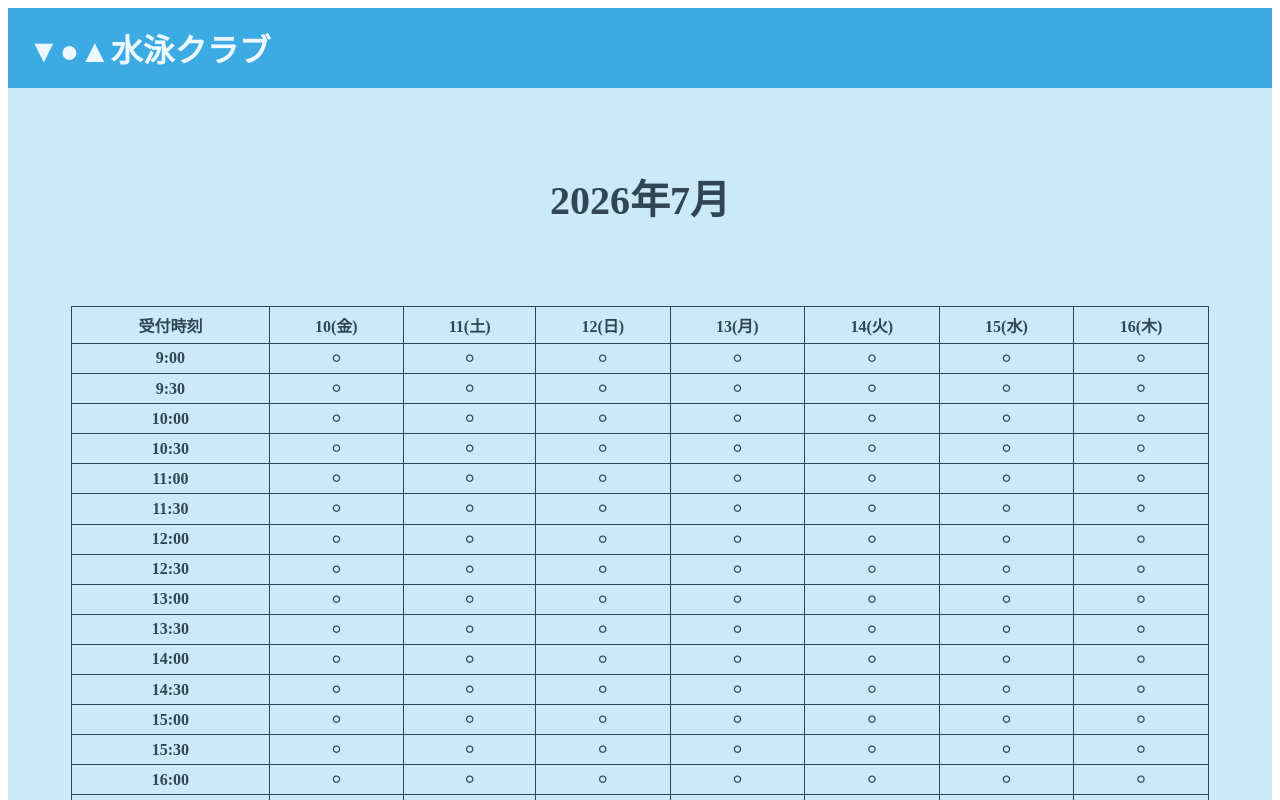
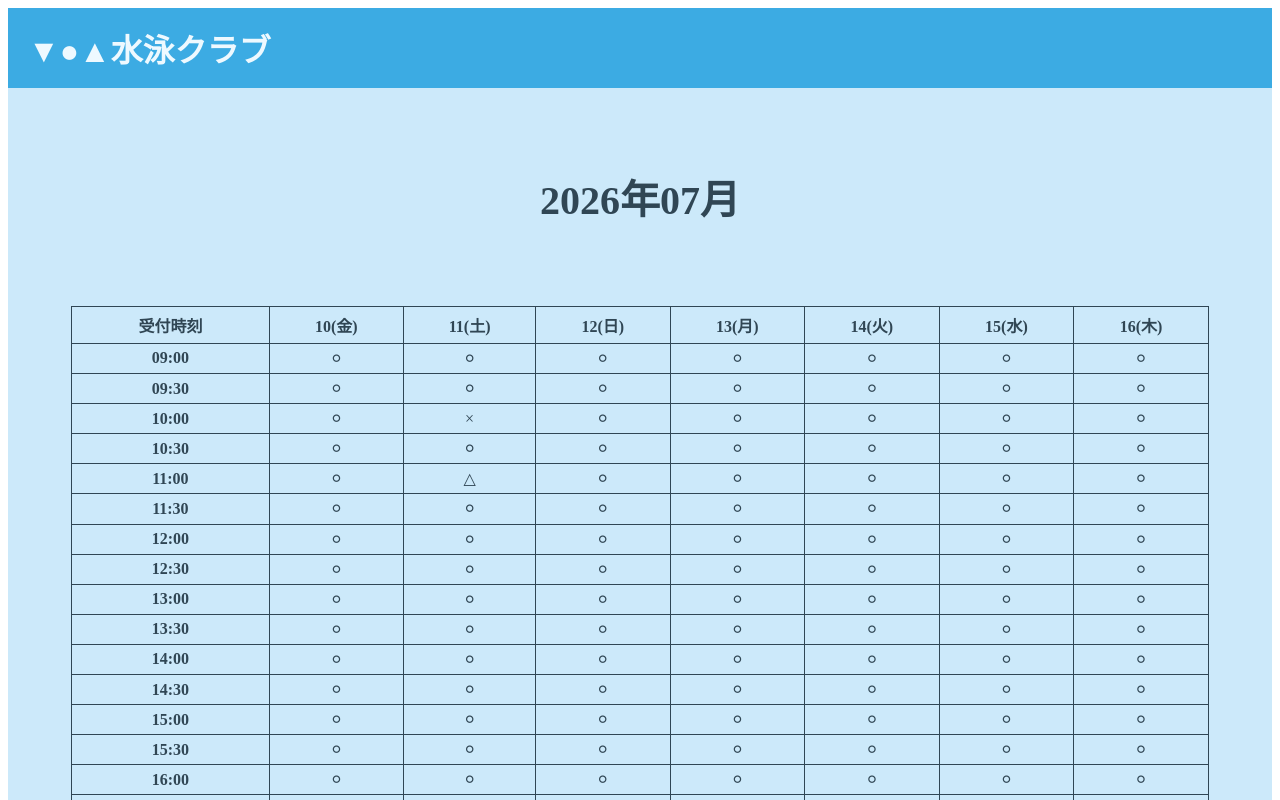
Before and after one commit to hirata784/laravel-swimming-reservation-app, a Nuxt app in the folder frontend/: page /list in a window 1280 px wide. Shown: the top 800 px of the page. Built offline with nearby package versions, Linux system fonts and the light colour scheme.

Commit message:
feat：仮の予約データ配列の作成と照合ロジック、表示切り替え機能の追加

```diff
--- a/frontend/app/pages/list.vue
+++ b/frontend/app/pages/list.vue
@@ -12,24 +12,42 @@
                     </tr>
                     <template v-for="i in 10">
                         <tr>
-                            <th>{{ i + 8 }}:00</th>
-                            <td>⚪︎</td>
-                            <td>⚪︎</td>
-                            <td>⚪︎</td>
-                            <td>⚪︎</td>
-                            <td>⚪︎</td>
-                            <td>⚪︎</td>
-                            <td>⚪︎</td>
+                            <!-- 9時は頭を0で埋める(09:00) -->
+                            <th>
+                                {{ (i + 8).toString().padStart(2, "0") }}:00
+                            </th>
+                            <template v-for="j in 7">
+                                <!-- 9時は頭を0で埋める(09:00) -->
+                                <td>
+                                    {{
+                                        getStatus(
+                                            countReservations(
+                                                `${year}-${month}-${dates[j - 1]}`,
+                                                `${(i + 8).toString().padStart(2, "0")}:00`,
+                                            ),
+                                        )
+                                    }}
+                                </td>
+                            </template>
                         </tr>
                         <tr>
-                            <th>{{ i + 8 }}:30</th>
-                            <td>⚪︎</td>
-                            <td>⚪︎</td>
-                            <td>⚪︎</td>
-                            <td>⚪︎</td>
-                            <td>⚪︎</td>
-                            <td>⚪︎</td>
-                            <td>⚪︎</td>
+                            <!-- 9時は頭を0で埋める(09:00) -->
+                            <th>
+                                {{ (i + 8).toString().padStart(2, "0") }}:30
+                            </th>
+                            <template v-for="j in 7">
+                                <!-- 9時は頭を0で埋める(09:00) -->
+                                <td>
+                                    {{
+                                        getStatus(
+                                            countReservations(
+                                                `${year}-${month}-${dates[j - 1]}`,
+                                                `${(i + 8).toString().padStart(2, "0")}:30`,
+                                            ),
+                                        )
+                                    }}
+                                </td>
+                            </template>
                         </tr>
                     </template>
                 </tbody>
@@ -43,8 +61,8 @@
 const today = new Date();
 // 年
 const year = today.getFullYear();
-// 月
-const month = today.getMonth() + 1;
+// 月(1~9月は頭を0で埋める(例：01月))
+const month = (today.getMonth() + 1).toString().padStart(2, "0");
 // 日にち
 const dates = ref([]);
 // 曜日
@@ -57,10 +75,30 @@ for (let i = 0; i < 7; i++) {
     const d = new Date(today);
     // 月末日に+1した場合、自動的に翌月の1日に進む
     d.setDate(today.getDate() + i);
-    // 日にちを取得
-    dates.value.push(d.getDate());
+    // 日にちを取得(1~9日は頭を0で埋める(例：01日))
+    dates.value.push(d.getDate().toString().padStart(2, "0"));
     // 曜日を取得
     days.value.push(weekday[d.getDay()]);
+}
+
+// 予約データの作成
+const reservations = [
+    { date: "2026-07-11", time: "10:00" },
+    { date: "2026-07-11", time: "10:00" },
+    { date: "2026-07-11", time: "11:00" },
+];
+
+// 予約のカウント
+function countReservations(date, time) {
+    return reservations.filter((r) => r.date === date && r.time === time)
+        .length;
+}
+
+// 予約状況の表示
+function getStatus(count) {
+    if (count >= 2) return "×";
+    if (count >= 1) return "△";
+    return "⚪︎";
 }
 </script>
 
```
